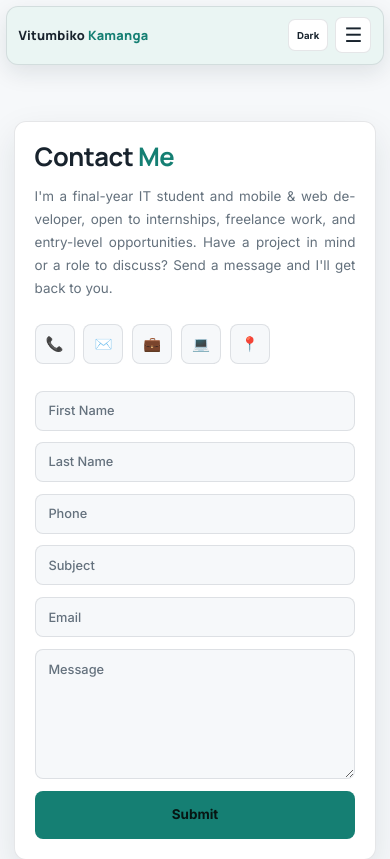
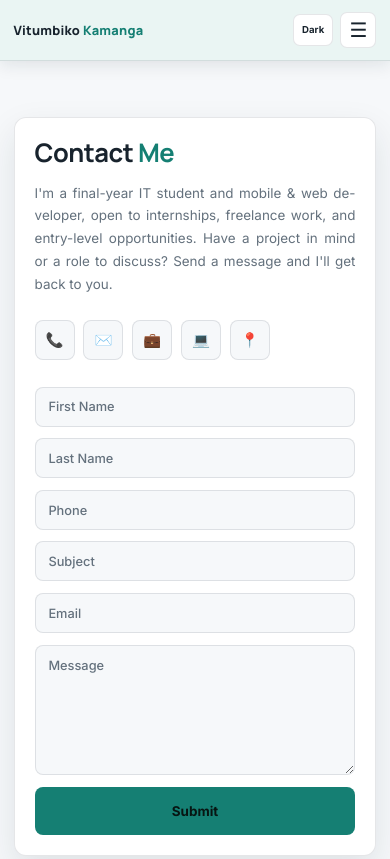
Before and after one commit to Vitumbiko-Kamanga/Portfolio, a React (Vite) app: page /contact in a window 390 px wide. Shown: the top 859 px of the page. Built offline with nearby package versions, Linux system fonts and the light colour scheme.

Commit message:
The naviagtion bar made sticky

```diff
--- a/src/index.css
+++ b/src/index.css
@@ -26,7 +26,6 @@
   --nav-bg: #0d211e;
 }
 
-
 :root[data-theme="light"] {
   --bg: #f6f8fa;
   --bg-soft: #eef2f5;
@@ -47,8 +46,6 @@
   --nav-bg: #eaf5f3;
 }
 
-
-/* Respect device light mode when no manual theme is selected */
 @media (prefers-color-scheme: light) {
   :root:not([data-theme="dark"]) {
     --bg: #f6f8fa;
@@ -118,6 +115,7 @@ h6 {
   margin: 0;
 
   line-height: 1.18;
+
   letter-spacing: -.02em;
 }
 
@@ -127,6 +125,7 @@ p {
 
 a {
   color: inherit;
+
   text-decoration: none;
 }
 
@@ -138,11 +137,13 @@ textarea {
 
 img {
   max-width: 100%;
+
   display: block;
 }
 
 section {
   position: relative;
+
   width: 100%;
 
   padding: 4rem 1.5rem;
@@ -150,50 +151,55 @@ section {
 
 .wrap {
   width: 100%;
+
   max-width: 1080px;
+
   margin: 0 auto;
 }
 
 .narrow {
   width: 100%;
+
   max-width: 720px;
+
   margin: 0 auto;
 }
 
 
 /* =========================================================
-   FLOATING NAVIGATION
+   STICKY NAVIGATION
    ========================================================= */
 
 nav {
   position: sticky;
-  top: 14px;
+
+  top: 0;
 
   z-index: 1000;
 
-  width: min(1080px, calc(100% - 2rem));
-
-  min-height: 58px;
-
-  margin: 14px auto 0;
+  width: 100%;
+
+  min-height: 60px;
+
+  margin: 0;
 
   display: flex;
+
   align-items: center;
+
   justify-content: space-between;
 
-  gap: 1rem;
-
-  padding: .65rem 1rem;
+  padding: .75rem 1.5rem;
 
   background: var(--nav-bg);
 
-  border: 1px solid var(--border);
-  border-radius: 14px;
-
-  box-shadow: 0 10px 28px var(--shadow);
-
-  backdrop-filter: blur(12px);
-  -webkit-backdrop-filter: blur(12px);
+  border-bottom: 1px solid var(--border);
+
+  box-shadow: 0 4px 16px var(--shadow);
+
+  backdrop-filter: blur(10px);
+
+  -webkit-backdrop-filter: blur(10px);
 
   isolation: isolate;
 }
@@ -216,6 +222,7 @@ nav {
 
 .nav-controls {
   display: flex;
+
   align-items: center;
 
   gap: .85rem;
@@ -223,6 +230,7 @@ nav {
 
 .nav-links {
   display: flex;
+
   align-items: center;
 
   gap: 1.5rem;
@@ -234,6 +242,7 @@ nav {
   color: var(--ink-dim);
 
   font-size: .84rem;
+
   font-weight: 600;
 
   padding: .35rem 0;
@@ -247,9 +256,11 @@ nav {
   position: absolute;
 
   left: 0;
+
   bottom: 0;
 
   width: 100%;
+
   height: 1px;
 
   background: var(--accent);
@@ -270,9 +281,6 @@ nav {
 .nav-links a.active::after {
   transform: scaleX(1);
 }
-
-
-/* Theme button */
 
 .theme-toggle {
   height: 34px;
@@ -307,9 +315,6 @@ nav {
   transform: translateY(-1px);
 }
 
-
-/* Mobile menu button */
-
 .nav-toggle {
   display: none;
 
@@ -328,7 +333,7 @@ nav {
 
 
 /* =========================================================
-   PAGE ANIMATIONS
+   ANIMATIONS
    ========================================================= */
 
 .page.active {
@@ -338,11 +343,13 @@ nav {
 @keyframes pageIn {
   from {
     opacity: 0;
+
     transform: translateY(6px);
   }
 
   to {
     opacity: 1;
+
     transform: none;
   }
 }
@@ -361,6 +368,7 @@ nav {
 
 .reveal.is-visible {
   opacity: 1;
+
   transform: none;
 }
 
@@ -371,11 +379,13 @@ nav {
 @keyframes heroTitle {
   from {
     opacity: 0;
+
     transform: translateY(10px);
   }
 
   to {
     opacity: 1;
+
     transform: none;
   }
 }
@@ -393,6 +403,7 @@ nav {
   display: inline-flex;
 
   align-items: center;
+
   justify-content: center;
 
   min-height: 42px;
@@ -402,6 +413,7 @@ nav {
   border-radius: 8px;
 
   font-weight: 700;
+
   font-size: .86rem;
 
   cursor: pointer;
@@ -457,9 +469,11 @@ nav {
   min-height: calc(100vh - 60px);
 
   display: flex;
+
   align-items: center;
 
   padding-top: 4.5rem;
+
   padding-bottom: 4.5rem;
 }
 
@@ -505,6 +519,7 @@ nav {
   content: "";
 
   width: 5px;
+
   height: 5px;
 
   border-radius: 50%;
@@ -580,7 +595,7 @@ nav {
 
 
 /* =========================================================
-   HOME PROFILE PHOTO
+   PROFILE PHOTO
    ========================================================= */
 
 .photo-blob-wrap {
@@ -593,6 +608,7 @@ nav {
   display: flex;
 
   align-items: center;
+
   justify-content: center;
 }
 
@@ -602,11 +618,13 @@ nav {
   z-index: 1;
 
   width: 320px;
+
   height: 320px;
 
   display: flex;
 
   align-items: center;
+
   justify-content: center;
 
   background: var(--bg-elevated);
@@ -622,6 +640,7 @@ nav {
 
 .photo-frame img {
   width: 100%;
+
   height: 100%;
 
   object-fit: cover;
@@ -680,6 +699,7 @@ nav {
   display: flex;
 
   align-items: center;
+
   justify-content: center;
 
   min-height: 52px;
@@ -721,18 +741,20 @@ nav {
 @keyframes techIn {
   from {
     opacity: 0;
+
     transform: translateY(8px);
   }
 
   to {
     opacity: 1;
+
     transform: none;
   }
 }
 
 
 /* =========================================================
-   GENERAL COMPONENTS
+   GENERAL
    ========================================================= */
 
 .card {
@@ -798,7 +820,7 @@ nav {
 
 
 /* =========================================================
-   STATUS CARD
+   STATUS
    ========================================================= */
 
 .status-card {
@@ -813,6 +835,7 @@ nav {
 
 .status-dot {
   width: 9px;
+
   height: 9px;
 
   border-radius: 50%;
@@ -919,7 +942,7 @@ nav {
 
 
 /* =========================================================
-   ABOUT — PROFILE
+   ABOUT
    ========================================================= */
 
 .about-section {
@@ -1017,9 +1040,6 @@ nav {
   align-items: stretch;
 }
 
-
-/* Left education card */
-
 .education-info {
   display: flex;
 
@@ -1080,9 +1100,6 @@ nav {
   margin: 1rem 0 0;
 }
 
-
-/* Right coursework card */
-
 .modules-panel {
   min-height: 260px;
 }
@@ -1098,9 +1115,6 @@ nav {
 
   font-weight: 700;
 }
-
-
-/* 2 x 2 coursework layout */
 
 .module-grid {
   display: grid;
@@ -1227,6 +1241,7 @@ nav {
 }
 
 @keyframes barIn {
+
   from {
     transform: scaleX(0);
   }
@@ -1269,6 +1284,7 @@ nav {
   left: 3px;
 
   top: 5px;
+
   bottom: 5px;
 
   width: 1px;
@@ -1296,6 +1312,7 @@ nav {
   top: 4px;
 
   width: 7px;
+
   height: 7px;
 
   border-radius: 50%;
@@ -1510,6 +1527,7 @@ nav {
 
 .social-icon {
   width: 40px;
+
   height: 40px;
 
   border-radius: 8px;
@@ -1521,6 +1539,7 @@ nav {
   display: flex;
 
   align-items: center;
+
   justify-content: center;
 
   font-size: .9rem;
@@ -1537,7 +1556,9 @@ nav {
 }
 
 
-/* Contact form */
+/* =========================================================
+   CONTACT FORM
+   ========================================================= */
 
 .contact-form {
   display: flex;
@@ -1707,17 +1728,15 @@ footer {
 
   section {
     padding-left: 1.25rem;
+
     padding-right: 1.25rem;
-  }
-
-  nav {
-    width: min(94%, 900px);
   }
 
   .hero {
     min-height: auto;
 
     padding-top: 4rem;
+
     padding-bottom: 4rem;
   }
 
@@ -1754,9 +1773,6 @@ footer {
 
     margin: 0 auto;
   }
-
-
-  /* Keep Education side-by-side on tablet */
 
   .education-layout {
     grid-template-columns: 1fr 1fr;
@@ -1839,27 +1855,27 @@ footer {
 
 
   /* -------------------------------------------------------
-     FLOATING MOBILE NAV
+     STICKY MOBILE NAV
      ------------------------------------------------------- */
 
   nav {
     position: sticky;
 
-    top: 8px;
+    top: 0;
 
     z-index: 1000;
 
-    width: calc(100% - 1rem);
-
-    min-height: 56px;
-
-    margin: 8px auto 0;
-
-    padding: .65rem .8rem;
-
-    border-radius: 12px;
-
-    box-shadow: 0 8px 22px var(--shadow);
+    width: 100%;
+
+    min-height: 58px;
+
+    margin: 0;
+
+    padding: .75rem 1rem;
+
+    border-radius: 0;
+
+    box-shadow: 0 4px 16px var(--shadow);
   }
 
   .brand {
@@ -1879,28 +1895,27 @@ footer {
   }
 
 
-  /* Mobile menu */
+  /* Mobile navigation panel */
 
   .nav-links {
     position: fixed;
 
-    top: 72px;
-
-    left: .5rem;
-    right: .5rem;
-
-    width: calc(100% - 1rem);
-
-    height: calc(100dvh - 80px);
-
-    padding: 1rem;
+    top: 58px;
+
+    left: 0;
+
+    right: 0;
+
+    bottom: 0;
+
+    width: 100%;
+
+    height: calc(100dvh - 58px);
+
+    padding: 1rem 1rem 2rem;
 
     background: var(--bg);
 
-    border: 1px solid var(--border);
-
-    border-radius: 12px;
-
     opacity: 1;
 
     visibility: hidden;
@@ -1919,7 +1934,7 @@ footer {
 
     overflow-x: hidden;
 
-    transform: translateY(-10px);
+    transform: translateX(100%);
 
     transition:
       transform .25s ease,
@@ -1933,7 +1948,7 @@ footer {
   }
 
   .nav-links.open {
-    transform: translateY(0);
+    transform: translateX(0);
 
     visibility: visible;
 
@@ -1991,6 +2006,7 @@ footer {
     justify-content: center;
 
     width: 36px;
+
     height: 36px;
 
     background: var(--bg-elevated);
@@ -2061,9 +2077,6 @@ footer {
     width: 100%;
   }
 
-
-  /* Home photo */
-
   .photo-blob-wrap {
     width: 100%;
 
@@ -2078,13 +2091,11 @@ footer {
 
   .photo-frame {
     width: 250px;
+
     height: 250px;
 
     border-width: 3px;
   }
-
-
-  /* Technologies */
 
   .tech-grid-wrap {
     margin-top: 2rem;
@@ -2179,7 +2190,9 @@ footer {
   }
 
 
-  /* Text blocks */
+  /* -------------------------------------------------------
+     TEXT ALIGNMENT
+     ------------------------------------------------------- */
 
   .intro-copy,
   .about-prose p,
@@ -2302,9 +2315,6 @@ footer {
     margin-bottom: .9rem;
   }
 
-
-  /* Keep coursework 2 x 2 on phones */
-
   .module-grid {
     grid-template-columns: 1fr 1fr;
 
@@ -2516,15 +2526,15 @@ footer {
   }
 
   nav {
-    width: calc(100% - .8rem);
-
-    top: 6px;
-
-    margin-top: 6px;
-
-    padding-left: .7rem;
-
-    padding-right: .7rem;
+    width: 100%;
+
+    top: 0;
+
+    margin: 0;
+
+    padding-left: .85rem;
+
+    padding-right: .85rem;
   }
 
   .brand {
@@ -2711,11 +2721,9 @@ footer {
 @media (max-width: 340px) {
 
   nav {
-    width: calc(100% - .6rem);
-
-    padding-left: .65rem;
-
-    padding-right: .65rem;
+    padding-left: .7rem;
+
+    padding-right: .7rem;
   }
 
   .brand {
@@ -2788,8 +2796,8 @@ footer {
   }
 
 
-  /* Very narrow phones:
-     coursework becomes one column */
+  /* Coursework becomes one column only
+     when the screen is extremely narrow */
 
   .module-grid {
     grid-template-columns: 1fr;
@@ -2809,7 +2817,7 @@ footer {
 
 
 /* =========================================================
-   REDUCED MOTION
+   ACCESSIBILITY — REDUCED MOTION
    ========================================================= */
 
 @media (prefers-reduced-motion: reduce) {
```
